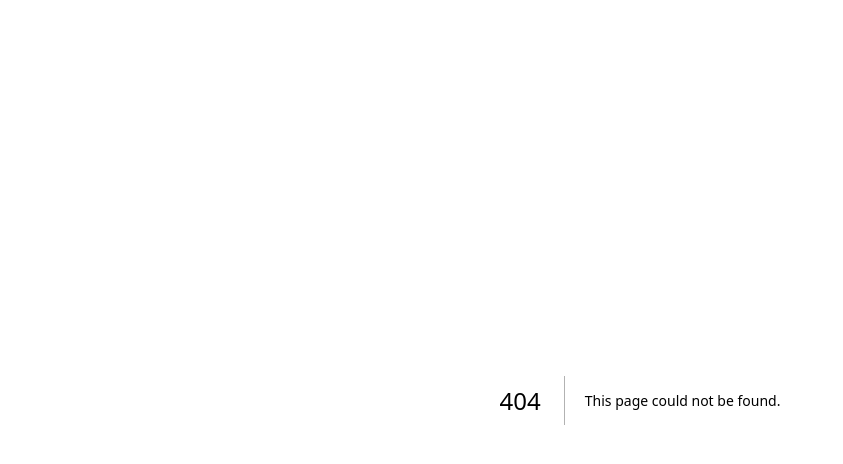
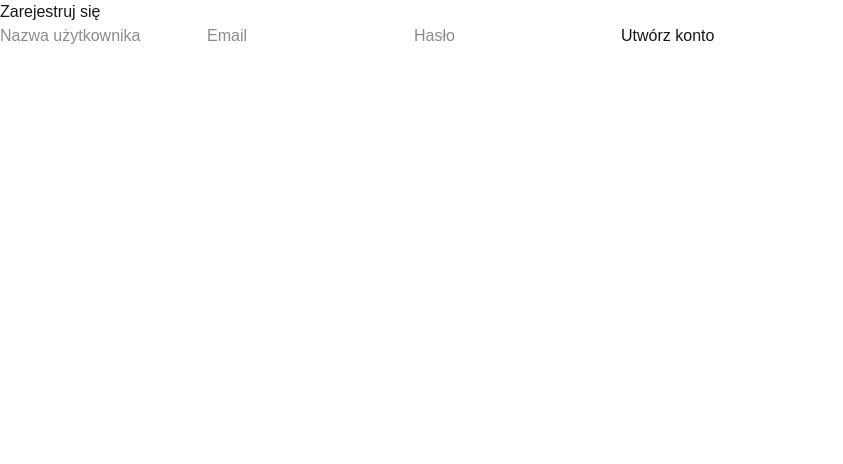
Before and after one commit to Sebastian1657/JWPAI-projekt-semestralny, a Next.js app in the folder assetshive/: page /rejestracja in a window 1280 px wide. Before the commit this address had no page. Shown: the top 464 px of the page, without its empty margins (0-843 px from the left). Built offline with nearby package versions, Linux system fonts and the light colour scheme.

Commit message:
dodanie strony rejestracja, możliwość założenia konta

```diff
--- /dev/null
+++ b/assetshive/app/rejestracja/page.tsx
@@ -0,0 +1,59 @@
+'use client';
+
+import { useRef, useState } from 'react';
+import { supabase } from '@/lib/supabase';
+
+export default function RejestracjaPage() {
+  const formRef = useRef<HTMLFormElement>(null);
+  const [error, setError] = useState<string | null>(null);
+  const [success, setSuccess] = useState(false);
+
+  async function handleSubmit(e: React.FormEvent<HTMLFormElement>) {
+    e.preventDefault();
+    setError(null);
+    setSuccess(false);
+
+    const form = formRef.current;
+    if (!form) return;
+
+    const formData = new FormData(form);
+    const email = formData.get('email') as string;
+    const password = formData.get('password') as string;
+    const username = formData.get('username') as string;
+
+    const { error } = await supabase.auth.signUp({
+        email,
+        password,
+        options: {
+          data: {
+            username,
+          },
+        },
+      });
+
+    if (error) {
+      setError(error.message);
+      return;
+    }
+
+    setSuccess(true);
+    form.reset();
+   }
+
+
+    return (
+      <form ref={formRef} onSubmit={handleSubmit}>
+        <h1>Zarejestruj się</h1>
+        <input type="text" name="username" placeholder="Nazwa użytkownika" minLength={3} required/>
+        <input type="email" name="email" placeholder="Email" required/>
+        <input type="password" name="password" placeholder="Hasło" minLength={8} required/>
+
+        <button type="submit">Utwórz konto</button>
+
+        {error && <p style={{ color: 'red' }}>{error}</p>}
+        {success && (
+          <p>Konto utworzone. Sprawdź skrzynkę pocztową w celu dokończenia rejestracji.</p>
+        )}
+      </form>
+   );
+}
--- a/assetshive/package.json
+++ b/assetshive/package.json
@@ -9,6 +9,7 @@
     "lint": "eslint"
   },
   "dependencies": {
+    "@supabase/supabase-js": "^2.90.1",
     "next": "^16.1.3",
     "react": "19.2.3",
     "react-dom": "19.2.3",
```
Also changed, not shown: 1 other file (tests, documents, lock files or other folders).
